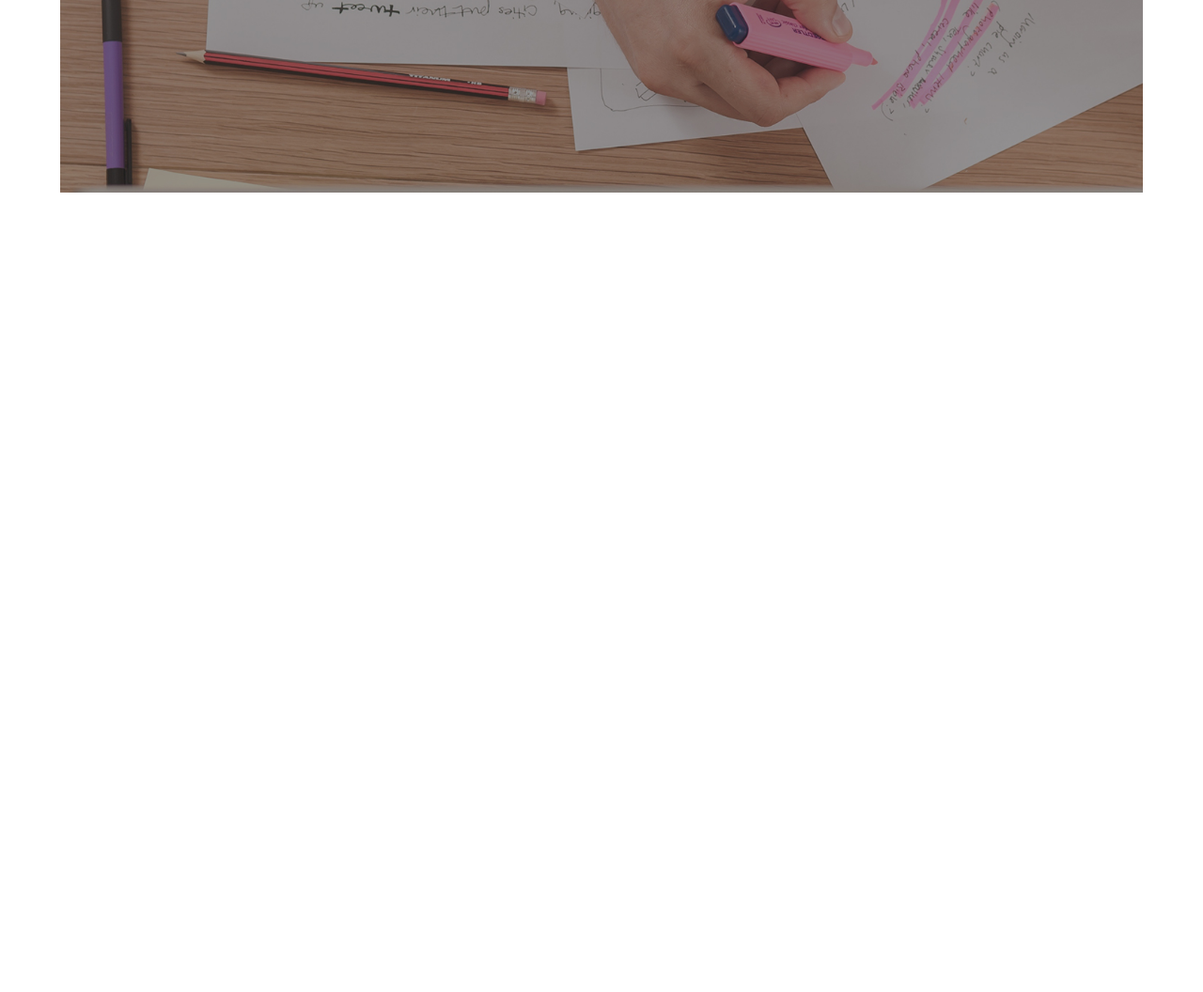
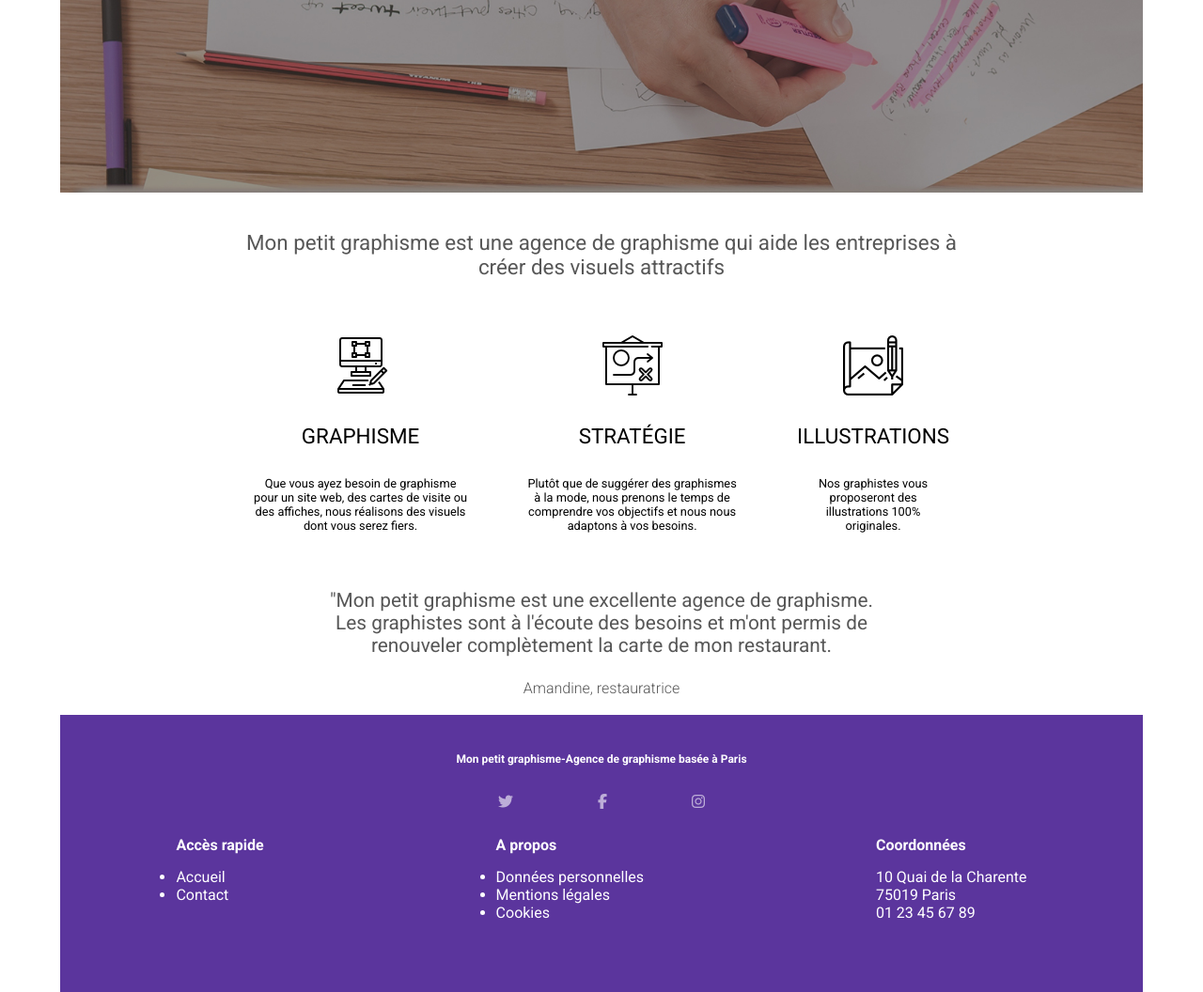
Before and after one commit to BlandineBrnt/defi-oc-projet-2-blandine, a plain HTML site: page index.html in a window 1280 px wide. Shown: the part 500-1556 px from the top of the page at 94% size. Before the commit the page ends 800 px from the top, so only its background shows below. Drawn offline with Linux system fonts and the light colour scheme.

Commit message:
Modification

```diff
--- a/css/style.css
+++ b/css/style.css
@@ -1,8 +1,13 @@
 /* BODY */
+*{
+    margin: 0;
+    padding: 0;
+}
 body{
     width: 90%;
     margin: auto;
     font-family: 'Roboto', sans-serif;
+
 }
 
 /* HEADER */
@@ -54,3 +59,110 @@ header nav ul li a:hover {
 .banniere h1{
     font-size: 3rem;
 }
+/* DESCRIPTION */
+
+#presentation {
+	display: flex;
+	flex-direction: column;
+	align-items: center;
+}
+
+.introduction,.competences{
+	margin-top: 40px;
+	max-width: 800px;
+
+}
+
+.introduction p {
+	color: #575757;
+	font-size: 1.4em;
+	text-align: center;
+}
+
+.competences {
+	display: flex;
+	justify-content: space-around;
+    margin-top: 40px;
+
+
+}
+
+.graphisme,.strategie,.illustrations {
+	display: flex;
+	flex-direction: column;
+	align-items: center;
+	padding: 0 10px 0 10px;
+    margin: 20px;
+}
+
+.competences h2 {
+	font-size: 1.4em;
+	font-weight: 400;
+    text-transform: uppercase;
+    margin-top: 30px;
+}
+
+.competences p {
+	font-size: 0.8em;
+	text-align: center;
+    margin-top: 30px;
+
+}
+#temoignage{
+    text-align: center;
+    max-width: 600px;
+    margin-top: 40px;
+    color: rgb(87, 87, 87);
+}
+
+ .avis{
+     font-size: 1.3em;
+
+ }
+.nom{
+    font-weight:300;
+   padding: 30px;
+}
+
+/*  FOOTER  */
+
+footer{
+
+    background-color:#5b359d;
+    padding-top: 20px;
+    padding-bottom: 20px;
+
+
+}
+#copyright{
+    color: white;
+    text-align: center;
+    font-size: 0.5em;
+    font-weight: 400;
+    padding-top: 20px;
+
+}
+
+#reseauxsociaux{
+
+    display: flex;
+    justify-content: space-evenly;
+    height: 30px;
+    width: 400px;
+    color: rgba(255, 255, 255,.6);
+    padding-top: 30px;
+    margin: auto;
+
+}
+#footerbas{
+    width: 100%;
+    padding: 15px 0px;
+    display: flex;
+    justify-content: space-around;
+    color: white;
+    margin-bottom: 40px;
+}
+.footercolonnes h3{
+    font-size: 1em;
+    margin-bottom: 15px;
+ }
--- a/index.html
+++ b/index.html
@@ -15,7 +15,7 @@
     <link
         href="https://fonts.googleapis.com/css2?family=Roboto:ital,wght@0,100;0,300;0,400;0,500;0,700;1,100;1,300;1,400;1,500;1,700&display=swap"
         rel="stylesheet">
-
+     <script src="https://kit.fontawesome.com/69d1663a7c.js" crossorigin="anonymous"></script>
     <title>Mon petit graphisme</title>
 </head>
 
@@ -53,14 +53,79 @@
 
         </section>
 
-        <section>
+        <section id="presentation">
+            <div class="introduction">
+                <p>Mon petit graphisme est une agence de graphisme qui aide les entreprises à créer des visuels attractifs</p>
+            </div>
+            <div class="competences">
+                <span class="graphisme">
+                <img src="images/graphic-design.png" alt="Icone Graphisme">
+                <h2>graphisme</h2>
+                <P>Que vous ayez besoin de graphisme pour un site web, des cartes de visite ou des affiches, nous réalisons des visuels dont vous serez fiers.</P>
+                </span>
+                <span class="strategie">
+                    <img src="images/strategie.png" alt="Icone stratégie">
+                    <h2>stratégie</h2>
+                    <p>Plutôt que de suggérer des graphismes à la mode, nous prenons le temps de comprendre vos objectifs et nous nous adaptons à vos besoins.</p>
+                </span>
+                <span class="illustrations">
+                    <img src="images/illustrations.png" alt="Icone illustrations">
+                    <h2>illustrations</h2>
+                    <p>Nos graphistes vous proposeront des illustrations 100% originales.</p>
+                </span>
+            </div>
+            <div id="temoignage">
+                <span class="avis">
+                    <p>"Mon petit graphisme est une excellente agence de graphisme.<br>
+                     Les graphistes sont à l'écoute des besoins et m'ont permis de renouveler complètement la carte de mon restaurant.</p>
+                </span>
+                <span class="nom">
+                    <p>Amandine, restauratrice</p>
+                </span>
+
+             </div>
 
         </section>
 
     </main>
 
     <footer>
+        <div id="copyright">
+            <h2>Mon petit graphisme-Agence de graphisme basée à Paris</h2>
 
+        </div>
+        <div id="reseauxsociaux">
+            <i class="fa-brands fa-twitter"></i>
+            <i class="fa-brands fa-facebook-f"></i>
+            <i class="fa-brands fa-instagram"></i>
+        </div>
+        <div id="footerbas">
+            <div class="footercolonnes">
+                <h3>Accès rapide</h3>
+                <ul>
+                    <li>Accueil</li>
+                    <li>Contact</li>
+                </ul>
+            </div>
+            <div class="footercolonnes">
+                <h3>A propos</h3>
+                <ul>
+                    <li>Données personnelles</li>
+                    <li>Mentions légales</li>
+                    <li>Cookies</li>
+                </ul>
+            </div>
+            <div class="footercolonnes">
+                <h3>Coordonnées</h3>
+                <ul>
+                    <p>10 Quai de la Charente<br>
+                    75019 Paris <br>
+                    01 23 45 67 89</p>
+                </ul>
+
+            </div>
+
+        </div>
     </footer>
 
 </body>
```
Also changed, not shown: 2 other files.
